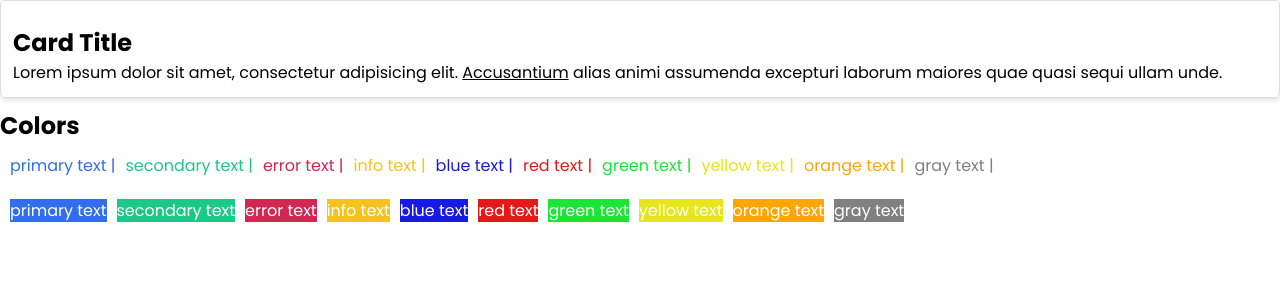
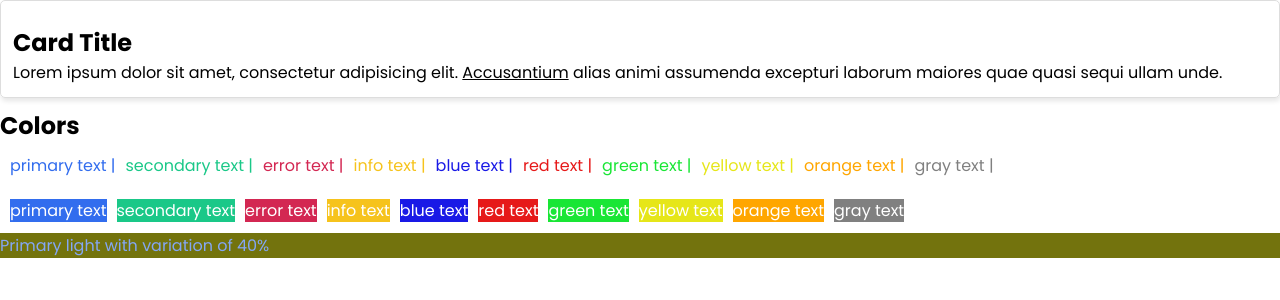
Before and after one commit to Erhahon-Imafidon/customStyling-library, a React (Vite) app: page / in a window 1280 px wide. Shown: the top 300 px of the page. Built offline with nearby package versions, Linux system fonts and the light colour scheme.

Commit message:
Made different variations of color using the for loop in sass and mix function

```diff
--- a/src/App.tsx
+++ b/src/App.tsx
@@ -10,6 +10,9 @@ const App = () => {
                 <Colors data={colorsData} />
                 <Colors data={colorsBgData} />
             </div>
+            <p className="text-primary-light-4 bg-yellow-dark-5">
+                Primary light with variation of 40%
+            </p>
         </>
     );
 };
--- a/src/SassyFusion/_colors.scss
+++ b/src/SassyFusion/_colors.scss
@@ -8,4 +8,26 @@
     .bg-#{$key} {
         background-color: $val;
     }
+
+    // light variations
+    @for $i from 1 through 9 {
+        .text-#{$key}-light-#{$i} {
+            color: mix(white, $val, $i * 10)
+        }
+
+        .bg-#{$key}-light-#{$i} {
+            background-color: mix(white, $val, $i * 10)
+        }
+    }
+
+    // dark variations
+    @for $i from 1 through 9 {
+        .text-#{$key}-dark-#{$i} {
+            color: mix(black, $val, $i * 10)
+        }
+
+        .bg-#{$key}-dark-#{$i} {
+            background-color: mix(black, $val, $i * 10)
+        }
+    }
 }
```
